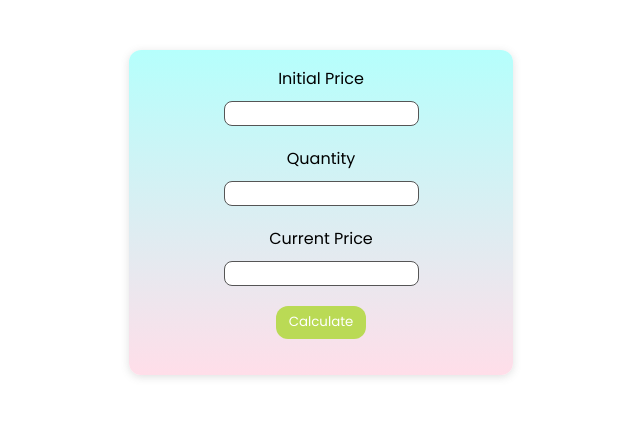
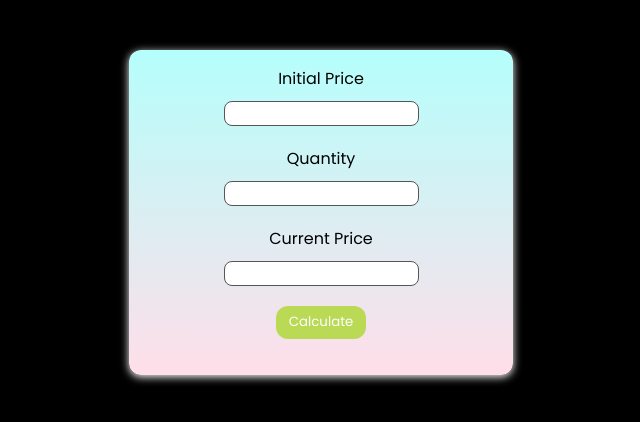
Before and after one commit to vivekbhatt07/Profit-And-Loss, a plain HTML site: page index.html in a window 1280 px wide. Shown: the whole page, without its empty margins (319-959 px from the left). Drawn offline with Linux system fonts and the light colour scheme.

Commit message:
style: bg black

```diff
--- a/styles.css
+++ b/styles.css
@@ -16,6 +16,7 @@ html {
 body {
   margin: 0;
   padding: 0;
+  background-color: #000;
 }
 
 .container {
@@ -29,7 +30,7 @@ body {
   padding: 16px;
   background-image: linear-gradient(0deg, #ffdee9 0%, #b5fffc 100%);
   border-radius: 12px;
-  box-shadow: rgba(99, 99, 99, 0.2) 0px 2px 8px 0px;
+  box-shadow: #fff 0px 2px 8px 0px;
 }
 
 label {
```
